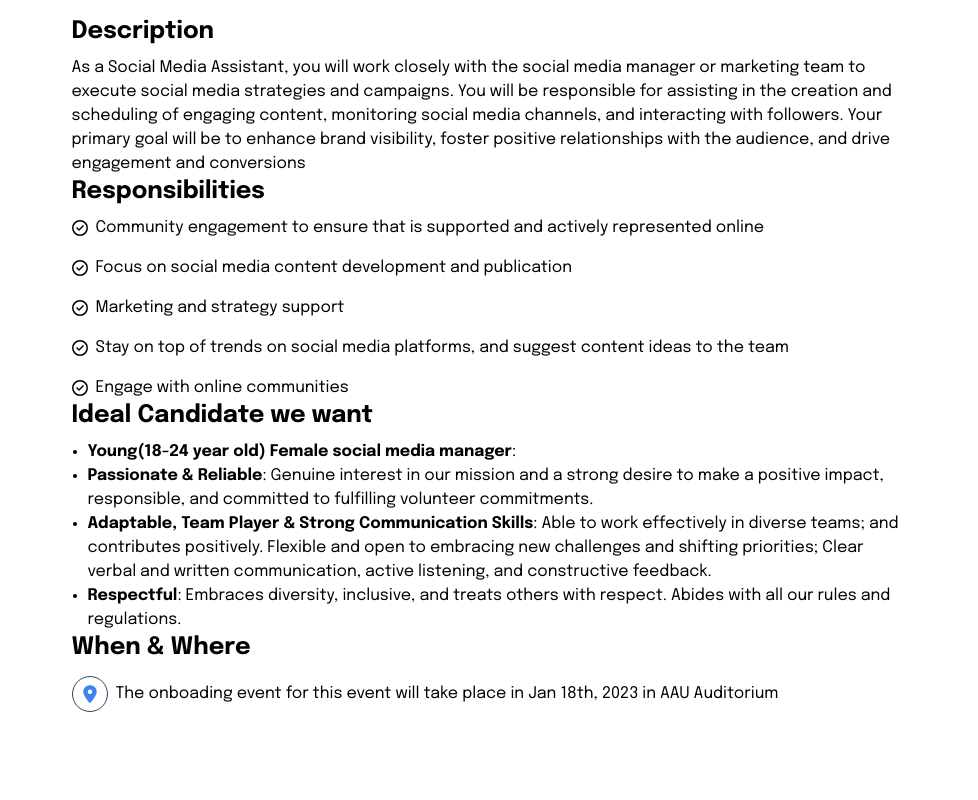
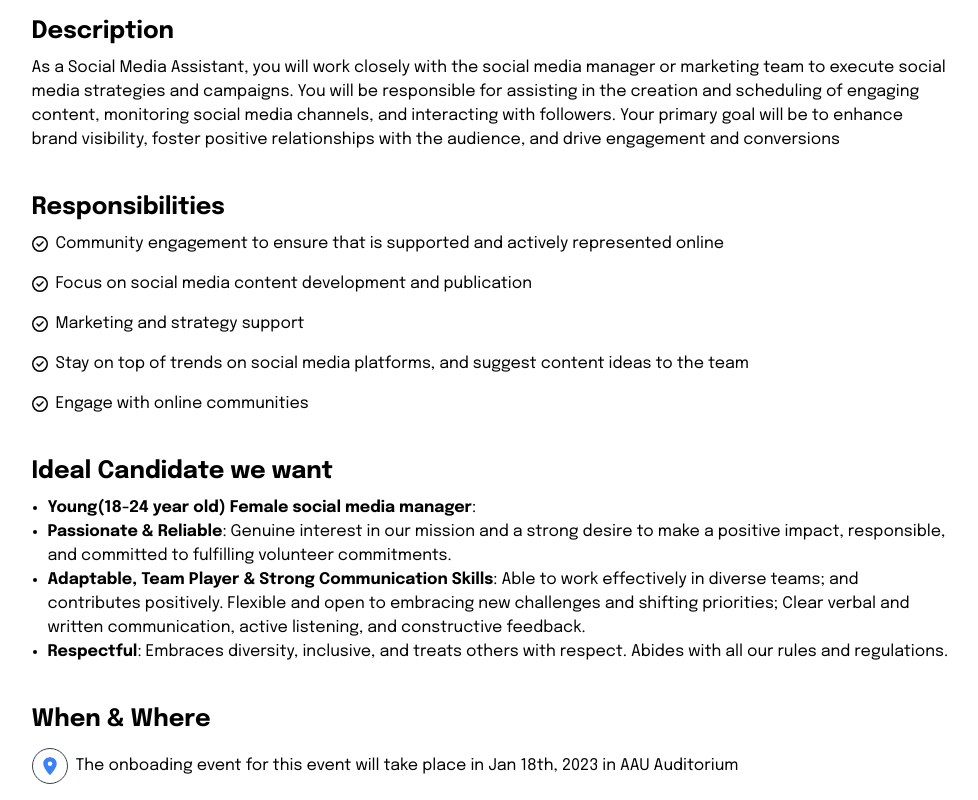
Before and after one commit to Danitilahun/A2SV_INTERN, a Next.js app: page /job/0 in a window 1280 px wide. Shown: the whole page, without its empty margins (149-1127 px from the left). Built offline with nearby package versions, Linux system fonts and the light colour scheme.

Commit message:
Change job detail page

```diff
--- a/app/job/[id]/page.tsx
+++ b/app/job/[id]/page.tsx
@@ -6,7 +6,7 @@
 const JobDetail = () => {
   return (
     <div className="flex flex-col items-center justify-center w-screen my-4">
-      <div className="flex flex-col px-10 w-custom-width">
+      <div className="flex flex-col w-custom-width gap-10">
         <div className="flex flex-col gap-2">
           <h1 className="font-bold text-2xl">Description</h1>
           <p>
```
